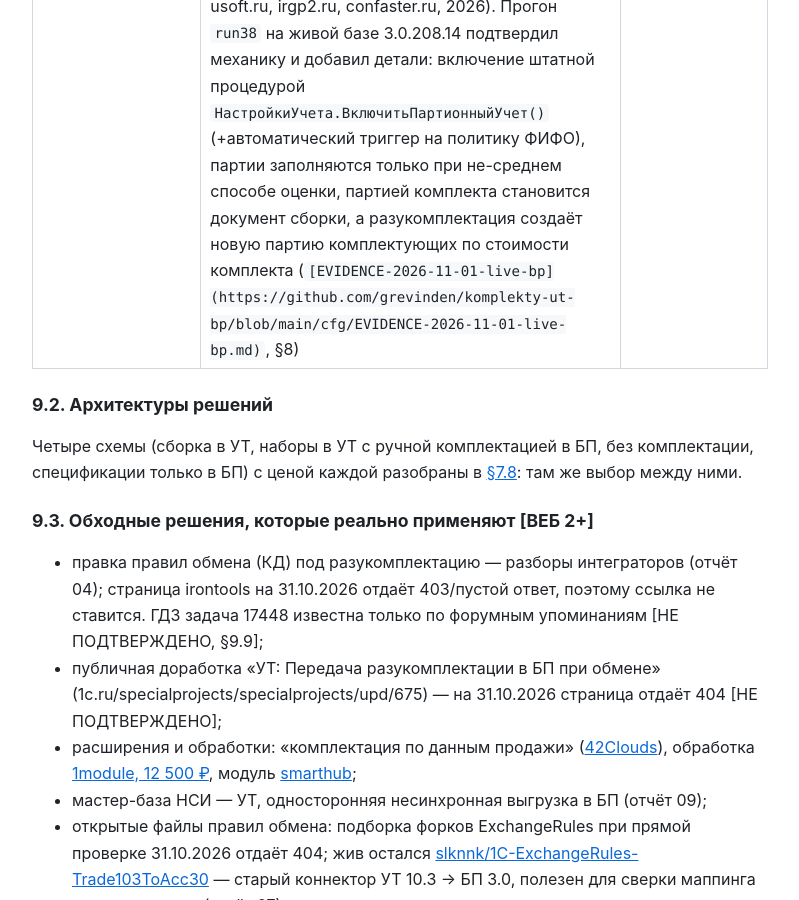
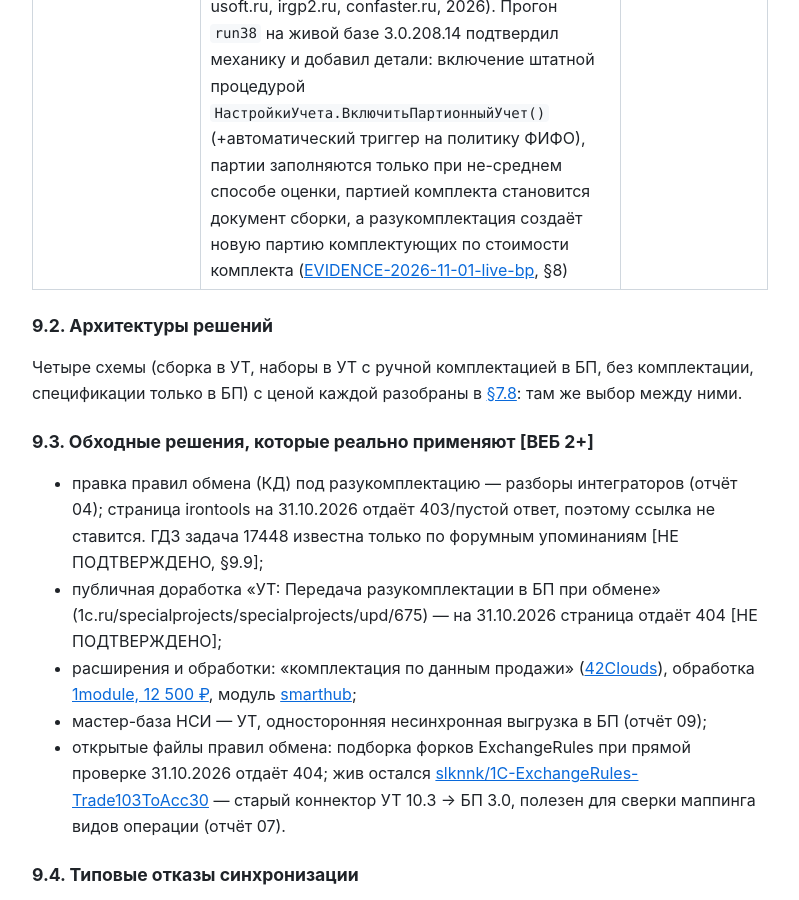
Before and after one commit to grevinden/komplekty-ut-bp, a Jekyll site: the page built from docs/09-prilozhenie-web.md, in a window 1280 px wide and 900 px high, scrolled down 3264 px. Shown: the whole window, without its empty margins (240-1039 px from the left). Built offline with Jekyll 4.4.1, drawn with Linux system fonts in a browser that asks for light colours.

Commit message:
09: ссылка на протокол run38 была в code-span и печаталась текстом

```diff
--- a/docs/09-prilozhenie-web.md
+++ b/docs/09-prilozhenie-web.md
@@ -42,7 +42,7 @@ prev_title: "8. Источники"
 | §3 Наборы | Связь строк — служебные реквизиты, поля «Набор» в ТЧ нет; печатные формы противоречат настройкам: расходная накладная и чек ККТ печатают комплектующие всегда (настройку слушает только ТОРГ-12); отчёта «остатки наборов» в УТ нет (есть в УНФ/Розница); в Рознице КЗ 3.0.6.7 (20.03.2026) появилась опция «Печатать в чеках только набор» | ВЕБ 2+ |
 | §4 КОРП | Отдельного механизма комплектации для КОРП нет, документ общий с ПРОФ; п. 110.1 «Производство без заказа» — только КОРП; при партионном учёте (ФИФО) «Поступление доп. расходов» на 41.01 недоступно; специфика — обесценение запасов, счет 79 | ВЕБ 2+ |
 | §5.1–5.3 Механика | Обмен — EnterpriseData; типовые причины «документ не уехал» — фильтры: дата начала отправки (работает и при ручной регистрации), отбор по организации, дата запрета загрузки в БП; обновление одной из баз ломает совместимость КД — «перестали появляться документы» (prau.pro, 30.10.2026) | ВЕБ 2+ |
-| §6.5 Партионный учёт | Партия = документ поступления, субконто «Партии» на 10/41 (тип `ДокументСсылка.ПоступлениеТоваровУслуг`); субконто «позволяет, но не обязывает» применять ФИФО; для ФИФО партионный учёт обязателен, флаг «Ведется учет по партиям» — в настройках параметров учёта; п. 36 ФСБУ 5/2019 — три способа оценки, «по каждой единице» = уникальные элементы Номенклатуры; при «по средней» субконто Партии пустое; переход ФИФО→средняя автоматизирован с релиза 163 (регламентная операция закрытия месяца) (1c-usoft.ru, irgp2.ru, confaster.ru, 2026). Прогон `run38` на живой базе 3.0.208.14 подтвердил механику и добавил детали: включение штатной процедурой `НастройкиУчета.ВключитьПартионныйУчет()` (+автоматический триггер на политику ФИФО), партии заполняются только при не-среднем способе оценки, партией комплекта становится документ сборки, а разукомплектация создаёт новую партию комплектующих по стоимости комплекта (`[EVIDENCE-2026-11-01-live-bp](https://github.com/grevinden/komplekty-ut-bp/blob/main/cfg/EVIDENCE-2026-11-01-live-bp.md)`, §8) | ВЕБ 2+ / **[БАЗА]** |
+| §6.5 Партионный учёт | Партия = документ поступления, субконто «Партии» на 10/41 (тип `ДокументСсылка.ПоступлениеТоваровУслуг`); субконто «позволяет, но не обязывает» применять ФИФО; для ФИФО партионный учёт обязателен, флаг «Ведется учет по партиям» — в настройках параметров учёта; п. 36 ФСБУ 5/2019 — три способа оценки, «по каждой единице» = уникальные элементы Номенклатуры; при «по средней» субконто Партии пустое; переход ФИФО→средняя автоматизирован с релиза 163 (регламентная операция закрытия месяца) (1c-usoft.ru, irgp2.ru, confaster.ru, 2026). Прогон `run38` на живой базе 3.0.208.14 подтвердил механику и добавил детали: включение штатной процедурой `НастройкиУчета.ВключитьПартионныйУчет()` (+автоматический триггер на политику ФИФО), партии заполняются только при не-среднем способе оценки, партией комплекта становится документ сборки, а разукомплектация создаёт новую партию комплектующих по стоимости комплекта ([EVIDENCE-2026-11-01-live-bp](https://github.com/grevinden/komplekty-ut-bp/blob/main/cfg/EVIDENCE-2026-11-01-live-bp.md), §8) | ВЕБ 2+ / **[БАЗА]** |
 
 <a name="9.2"></a>
 ### 9.2. Архитектуры решений
```
